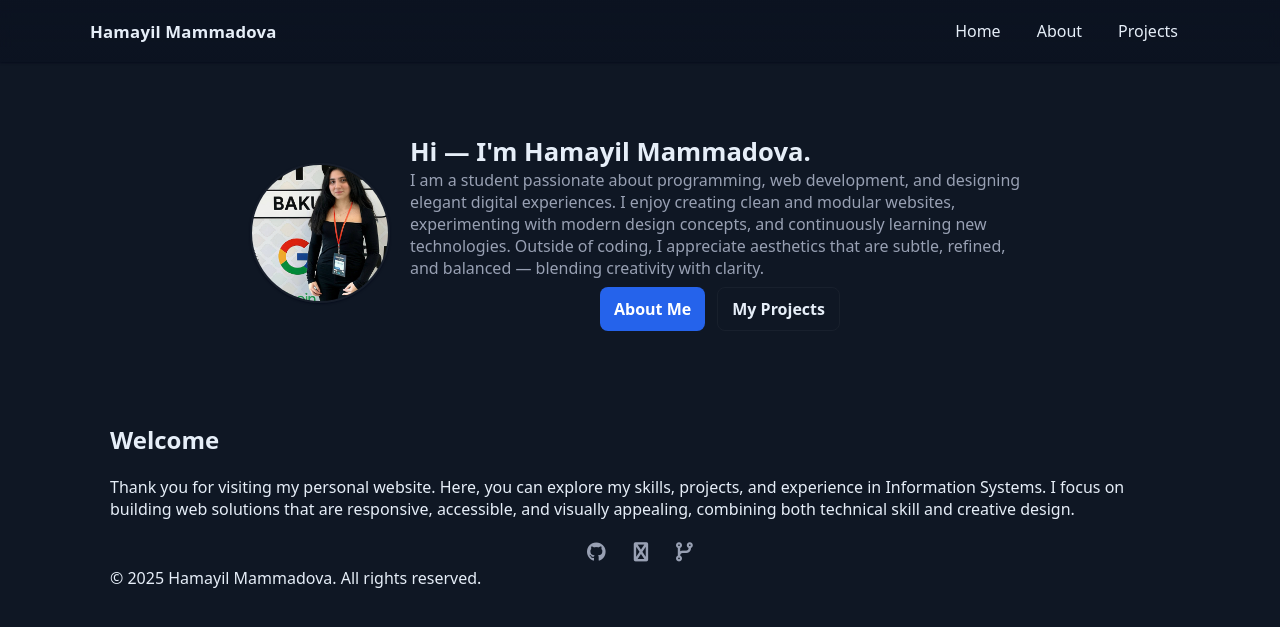
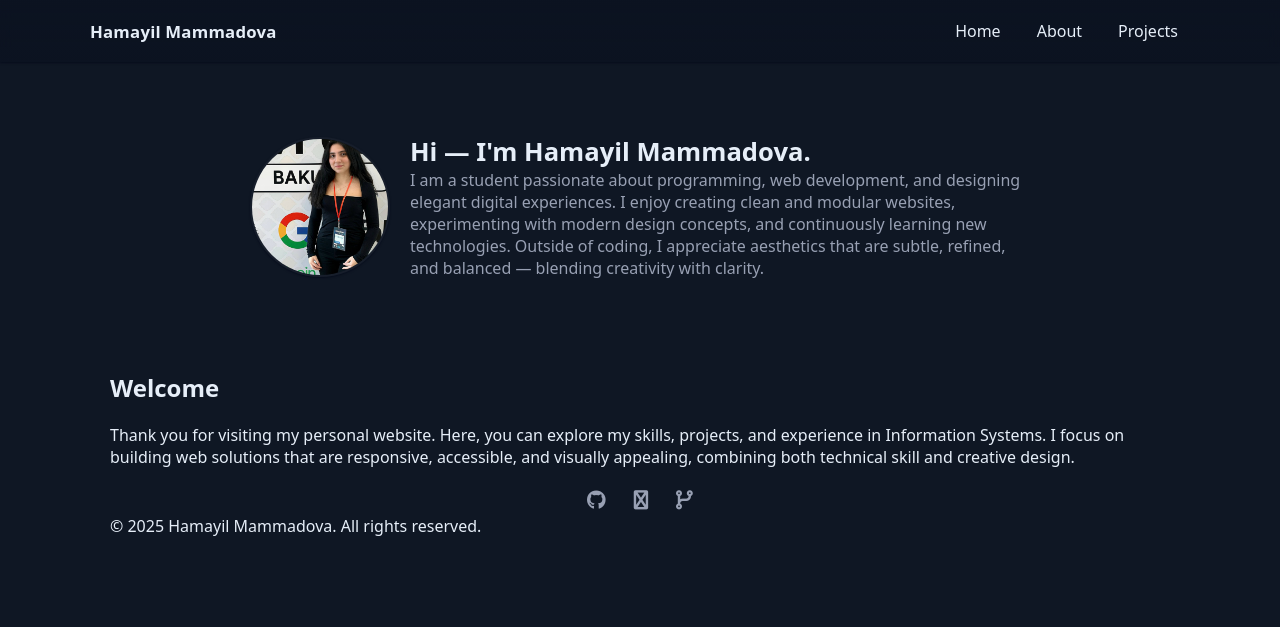
Before and after one commit to hemayilm/hemayilm.github.io, a Jekyll site: the page built from index.md, in a window 1280 px wide. Shown: the top 627 px of the page. Built offline with Jekyll 4.4.1, drawn with Linux system fonts in a browser that asks for light colours.

Commit message:
Final design uploads

```diff
--- a/index.md
+++ b/index.md
@@ -20,12 +20,6 @@ title: "Home"
     I enjoy creating clean and modular websites, experimenting with modern design concepts, and continuously learning new technologies.
     Outside of coding, I appreciate aesthetics that are subtle, refined, and balanced — blending creativity with clarity.
   </p>
-
-  <!-- Action links: About + Projects -->
-  <div class="hero__actions">
-    <a class="btn btn--primary" href="{{ site.baseurl }}/about/">About Me</a>
-    <a class="btn btn--secondary" href="{{ site.baseurl }}/projects/">My Projects</a>
-  </div>
 </div>
 
   </div>
```
Also changed, not shown: projects.md (+0 -1 lines).
